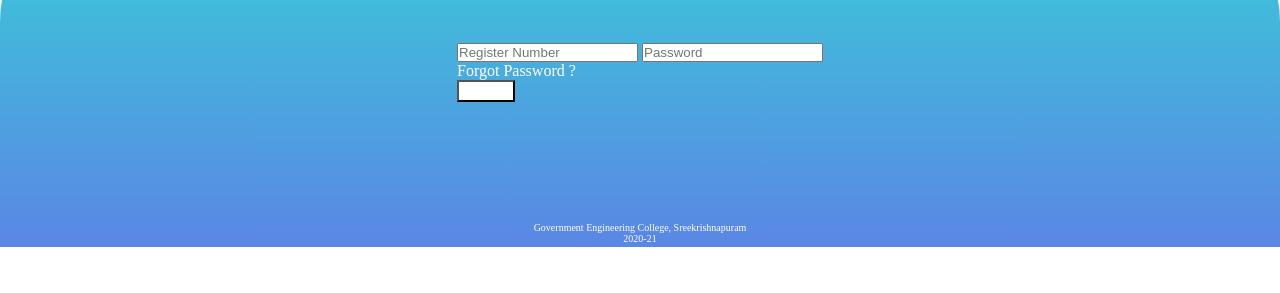
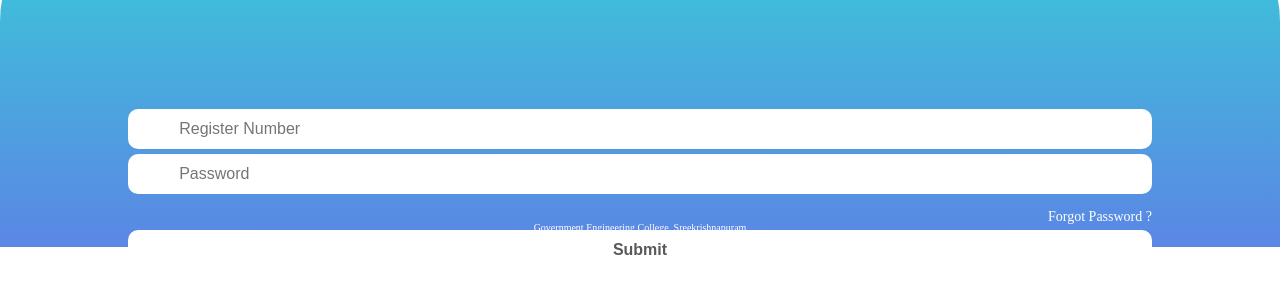
Before and after one commit to dev-athul/college-ui-ux, a plain HTML site: page index.html in a window 1280 px wide. Shown: the part 553-846 px from the top of the page. Before the commit the page ends 800 px from the top, so only its background shows below. Drawn offline with Linux system fonts and the light colour scheme.

Commit message:
2 pages completed

```diff
--- a/styles.css
+++ b/styles.css
@@ -34,7 +34,7 @@
     position: absolute;
     top: 12%;
 }
-.login-box .form{
+.login-box form{
     display: flex;
     flex-direction: column;
     width: 100%;
@@ -43,7 +43,7 @@
     top: 24%;
     padding: 10%;
 }
-.login-box .form input{
+.login-box form input{
     border-radius: 10px;
     height: 2.5em;
     width: 100%;
@@ -57,7 +57,7 @@
 }
 
 
-.login-box .form p{
+.login-box form p{
  font-weight: 100;
  text-align: end;
  align-self: flex-end;
```
